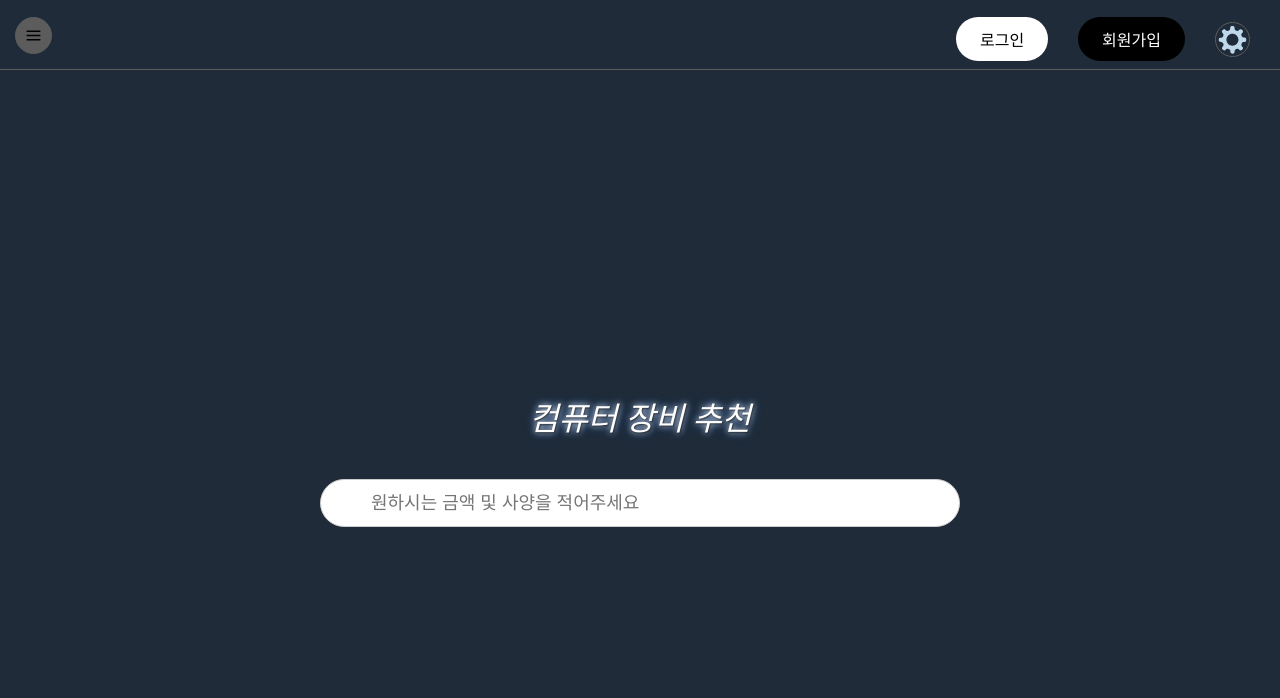
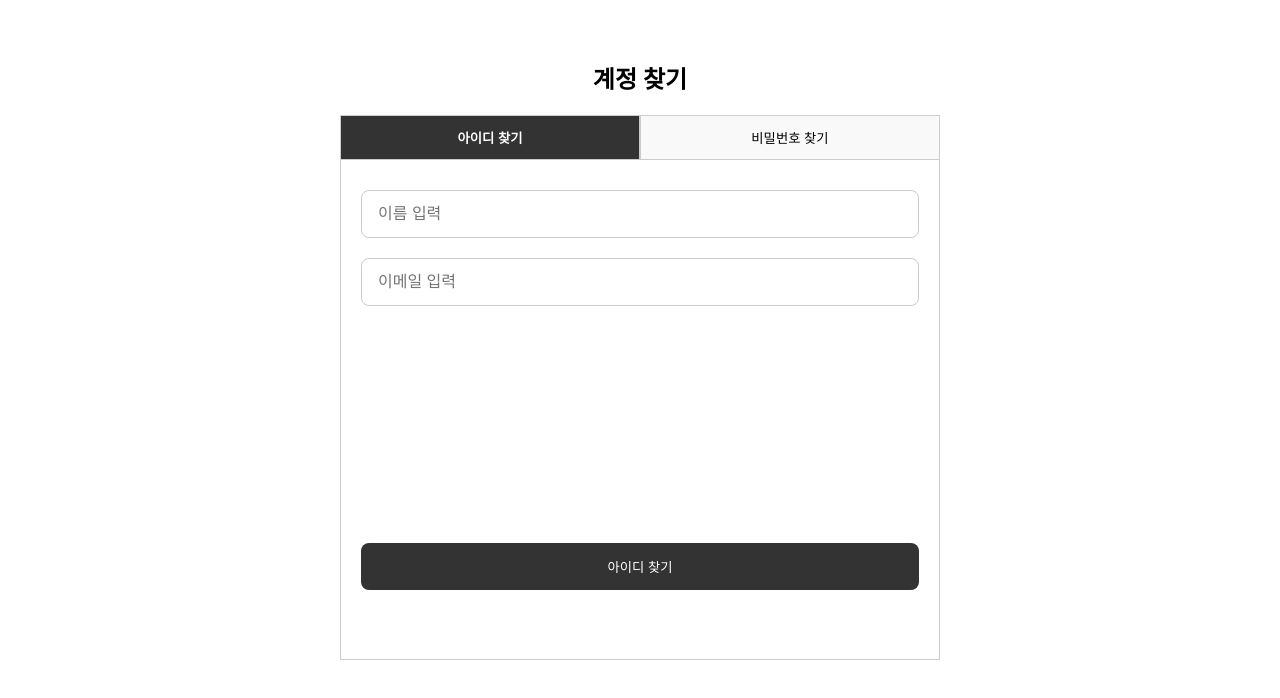
Before and after one commit to 5Headers/team_project_frontend, a React (Vite) app: page /find in a window 1280 px wide. Shown: the top 698 px of the page. Built offline with nearby package versions, Linux system fonts and the light colour scheme.

Commit message:
Feat:로그인 로직 구현 해야함

```diff
--- a/package.json
+++ b/package.json
@@ -12,8 +12,8 @@
   "dependencies": {
     "@emotion/react": "^11.14.0",
     "@emotion/styled": "^11.14.1",
-    "@tanstack/react-query": "^5.87.1",
-    "axios": "^1.11.0",
+    "@tanstack/react-query": "^5.87.4",
+    "axios": "^1.12.0",
     "icons": "^1.0.0",
     "react": "^19.1.1",
     "react-dom": "^19.1.1",
--- a/src/App.jsx
+++ b/src/App.jsx
@@ -1,13 +1,17 @@
+import { BrowserRouter } from "react-router-dom";
 import Header from "./components/header/Header";
 import Layout from "./components/layout/layout";
 import Home from "./pages/Home/Home";
+import Signin from "./pages/Signin/Signin";
+import AuthRouter from "./router/AuthRouter/AuthRouter";
 
 function App() {
   return (
     <div>
-      <Layout>
-        <Home />
-      </Layout>{" "}
+      <BrowserRouter>
+        <AuthRouter />
+      </BrowserRouter>
+
       {/* 배경 레이아웃 */}
     </div>
   );
--- a/src/pages/Find/styles.js
+++ b/src/pages/Find/styles.js
@@ -1,4 +1,3 @@
-
 import { css } from "styled-components";
 
 export const container = css`
@@ -15,6 +14,7 @@ export const container = css`
 /* 탭 박스 - 컨텐트 박스와 폭 동일하게 중앙 정렬 */
 export const tabBox = css`
   width: 100%;
+  max-width: 600px;
   display: flex;
   justify-content: space-between;
   margin: 0; /* 위쪽 마진 없고 아래쪽 조금 */
@@ -23,7 +23,6 @@ export const tabBox = css`
 
 /* 탭 버튼 */
 export const tabButton = css`
-  width: 100%;
   flex: 1;
   padding: 12px 0;
   cursor: pointer;
@@ -53,8 +52,8 @@ export const activeTab = css`
 /* 컨텐츠 박스 */
 export const contentBox = css`
   width: 100%;
-  max-width: 450px;
-  min-height: 300px;
+  max-width: 600px;
+  min-height: 500px;
   margin: 0 auto;
   padding: 30px 20px;
   border: 1px solid #ccc;
@@ -73,6 +72,7 @@ export const inputBox = css`
   display: flex;
   flex-direction: column;
   gap: 20px; /* input 사이 간격 */
+  height: 400px;
 
   input {
     width: 100%;
@@ -92,6 +92,7 @@ export const inputBox = css`
 
 /* 제출 버튼 */
 export const submitButton = css`
+  margin-top: auto;
   padding: 14px 0;
   width: 100%;
   background: #333;
@@ -100,7 +101,6 @@ export const submitButton = css`
   border-radius: 8px;
   cursor: pointer;
 
-
   &:hover {
     background: black;
   }
--- a/src/router/AuthRouter/AuthRouter.jsx
+++ b/src/router/AuthRouter/AuthRouter.jsx
@@ -2,12 +2,14 @@ import React from "react";
 import { Route, Routes } from "react-router-dom";
 import Signup from "../../pages/Signup/Signup";
 import Signin from "../../pages/Signin/Signin";
+import Find from "../../pages/Find/Find";
 
 function AuthRouter() {
   return (
     <Routes>
       <Route path="/signup" element={<Signup />} />
       <Route path="/signin" element={<Signin />} />
+      <Route path="/find" element={<Find />} />
       <Route path="*" element={<Signin />} />
     </Routes>
   );
```
Also changed, not shown: 1 other file (tests, documents, lock files or other folders).
